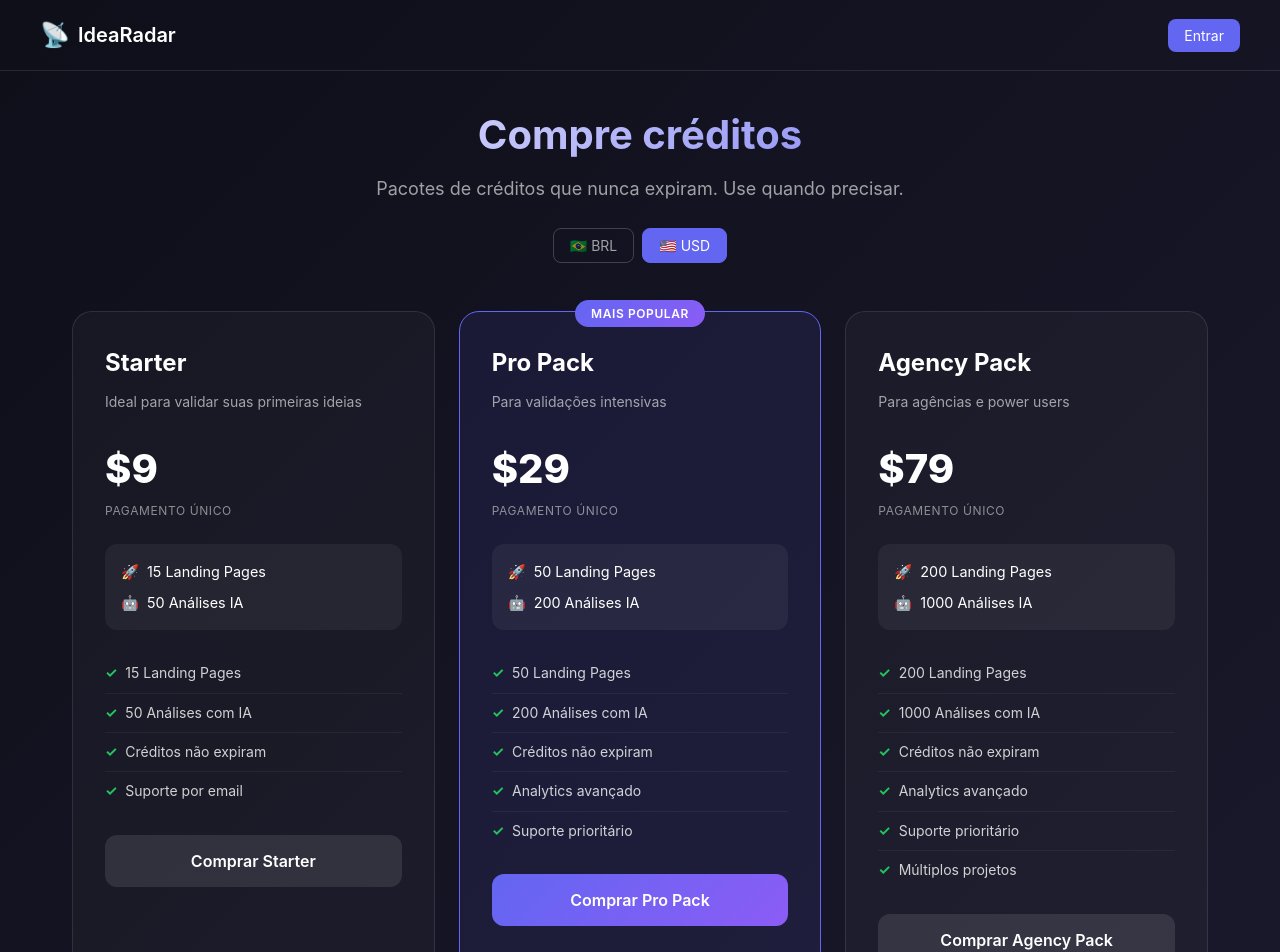
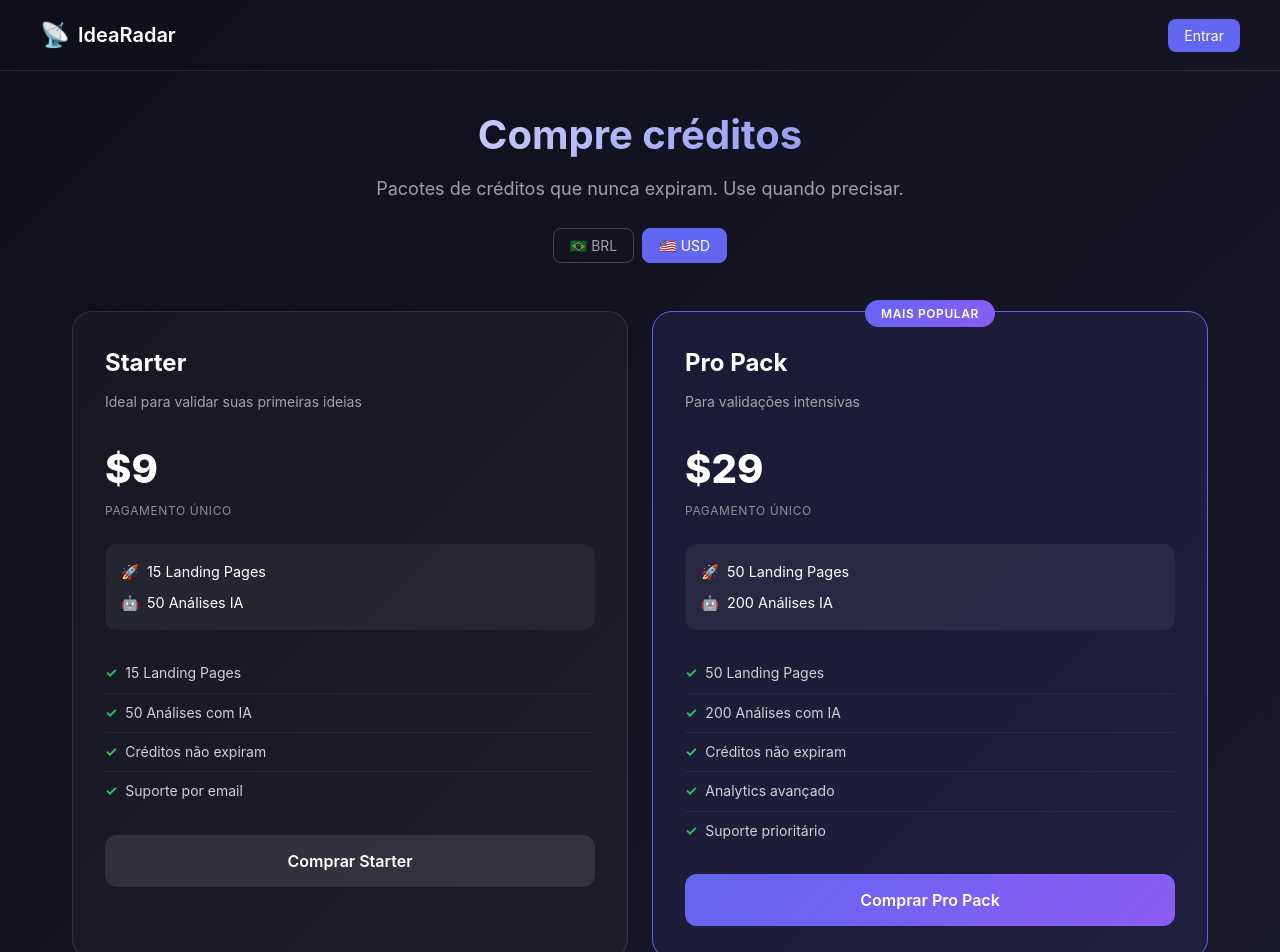
Before and after one commit to JoaoGadelha/idea-radar, a React (Vite) app: page /pricing in a window 1280 px wide. Shown: the top 952 px of the page. Built offline with nearby package versions, Linux system fonts and the light colour scheme; no server answers; the HTML template or start-up script is replaced by a standard one.

Commit message:
refactor: remove Agency Pack - mantém apenas Starter e Pro

```diff
--- a/src/pages/Pricing.jsx
+++ b/src/pages/Pricing.jsx
@@ -30,21 +30,6 @@ const PACKAGES = [
       'Créditos não expiram',
       'Analytics avançado',
       'Suporte prioritário',
-    ],
-  },
-  {
-    id: 'agency',
-    name: 'Agency Pack',
-    price: { BRL: 199, USD: 79 },
-    credits: { landingPages: 200, analysis: 1000 },
-    description: 'Para agências e power users',
-    features: [
-      '200 Landing Pages',
-      '1000 Análises com IA',
-      'Créditos não expiram',
-      'Analytics avançado',
-      'Suporte prioritário',
-      'Múltiplos projetos',
     ],
   },
 ];
```
Also changed, not shown: api/config/plans.js (+0 -14 lines), 1 other file (tests, documents, lock files or other folders).
